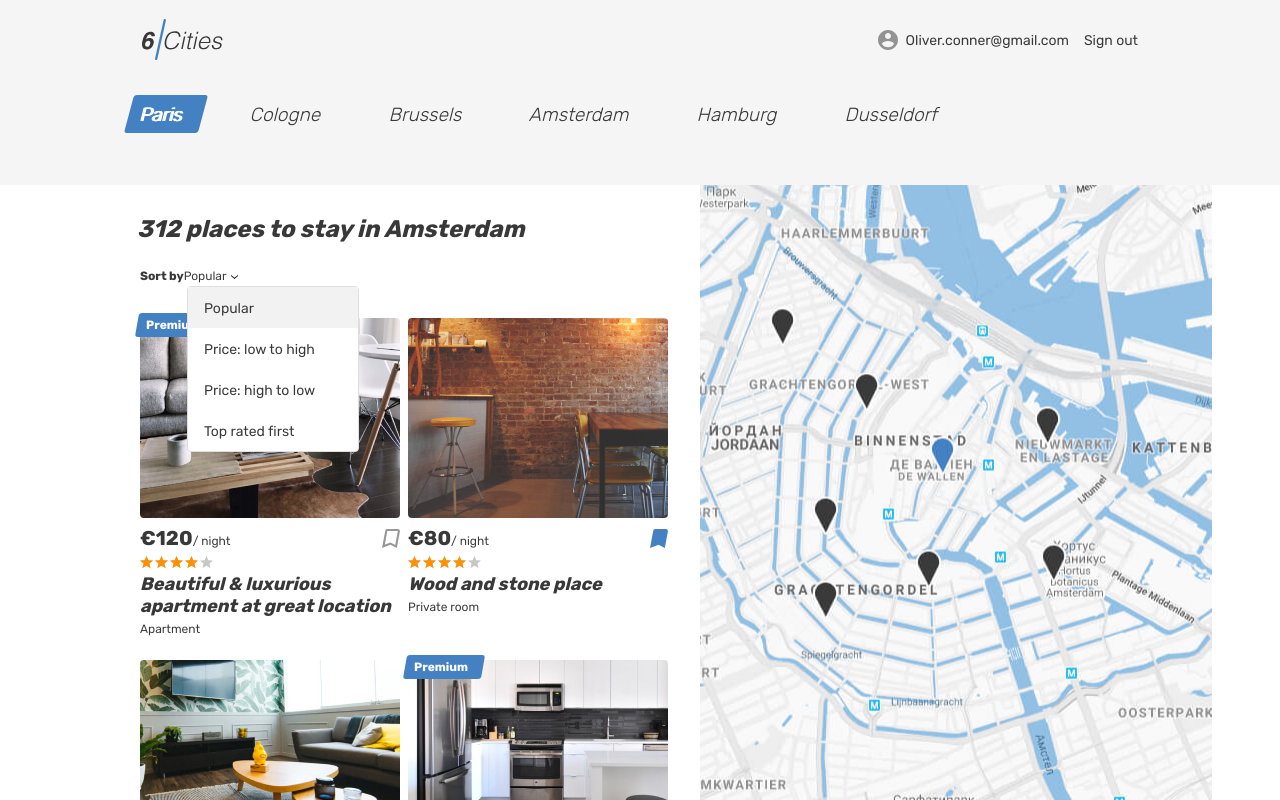
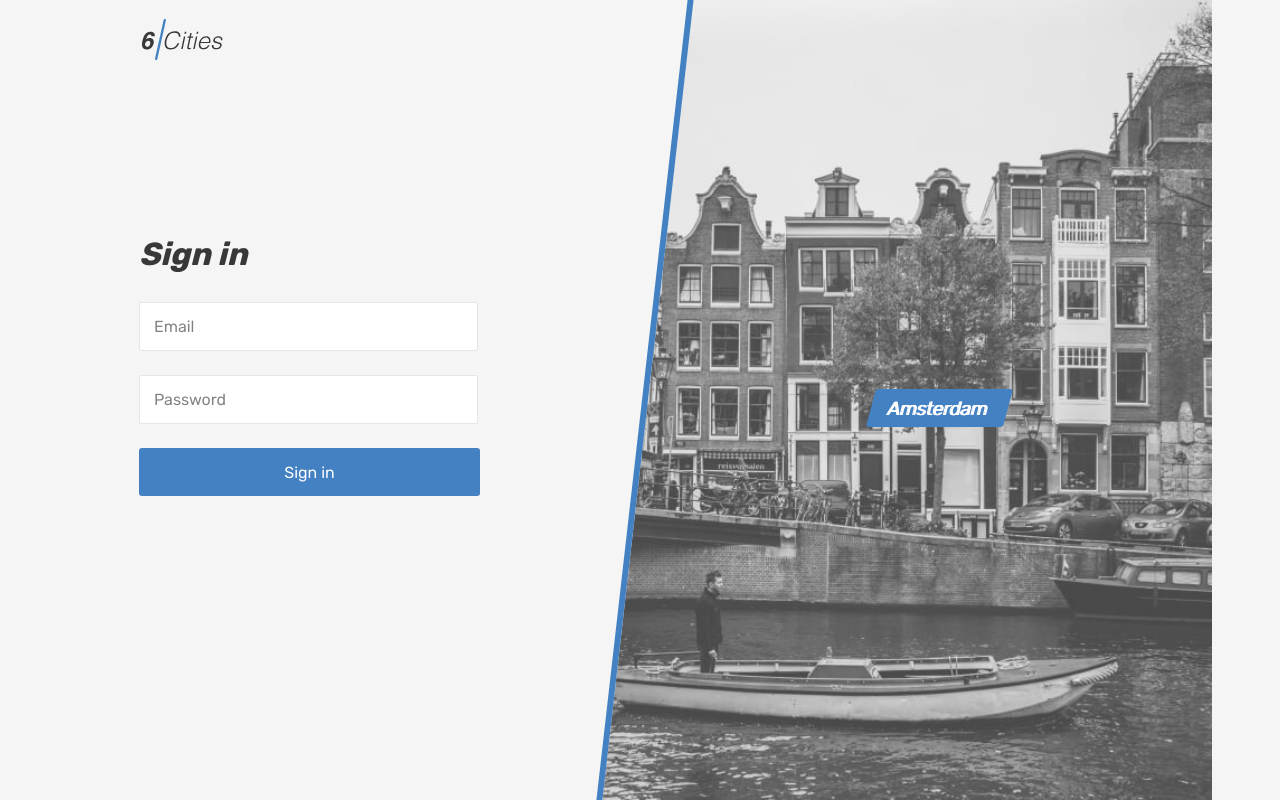
Before and after one commit to kalaganov5/465875-six-cities-9, a React (Create React App) app in the folder project/: page / in a window 1280 px wide. Built offline with nearby package versions, Linux system fonts and the light colour scheme.

Commit message:
WIP страница авторизации

```diff
--- a/project/src/components/app/app.tsx
+++ b/project/src/components/app/app.tsx
@@ -1,15 +1,40 @@
+import Header from '../header/header';
 import PageMain from '../page-main/page-main';
+import AuthScreen from '../auth-screen/auth-screen';
+
+export const CurrentLocation = {
+  MAIN: 'MAIN',
+  LOGIN: 'LOGIN',
+};
 
 type appProps = {
+  currentLocation: string,
   userEmail: string,
 }
 
-function App({userEmail}: appProps): JSX.Element {
-  return (
-    <PageMain
-      userEmail={userEmail}
-    />
-  );
+function App({currentLocation, userEmail}: appProps): JSX.Element {
+  // eslint-disable-next-line no-console
+  console.log(currentLocation);
+  const isLoginScreen = CurrentLocation.LOGIN === currentLocation;
+  switch (currentLocation) {
+    case CurrentLocation.LOGIN:
+      return (
+        <div className="page page--gray page--login">
+          <Header userEmail={userEmail} isLoginScreen={isLoginScreen}/>
+          <main className="page__main page__main--login">
+            <div className="page__login-container container">
+              <AuthScreen />
+            </div>
+          </main>
+        </div>
+      );
+    default:
+      return (
+        <PageMain
+          userEmail={userEmail}
+        />
+      );
+  }
 }
 
 export default App;
--- /dev/null
+++ b/project/src/components/auth-screen/auth-screen.tsx
@@ -0,0 +1,29 @@
+function AuthScreen(): JSX.Element {
+  return (
+    <>
+      <section className="login">
+        <h1 className="login__title">Sign in</h1>
+        <form className="login__form form" action="#" method="post">
+          <div className="login__input-wrapper form__input-wrapper">
+            <label className="visually-hidden">E-mail</label>
+            <input className="login__input form__input" type="email" name="email" placeholder="Email" required />
+          </div>
+          <div className="login__input-wrapper form__input-wrapper">
+            <label className="visually-hidden">Password</label>
+            <input className="login__input form__input" type="password" name="password" placeholder="Password" required />
+          </div>
+          <button className="login__submit form__submit button" type="submit">Sign in</button>
+        </form>
+      </section>
+      <section className="locations locations--login locations--current">
+        <div className="locations__item">
+          <a className="locations__item-link" href="/">
+            <span>Amsterdam</span>
+          </a>
+        </div>
+      </section>
+    </>
+  );
+}
+
+export default AuthScreen;
--- a/project/src/components/header/header.tsx
+++ b/project/src/components/header/header.tsx
@@ -1,10 +1,11 @@
 import AuthMenu from './auth-menu/auth-menu';
 
 type headerProps = {
+  isLoginScreen: boolean,
   userEmail: string
 }
 
-function Header({userEmail}: headerProps): JSX.Element {
+function Header({isLoginScreen, userEmail}: headerProps): JSX.Element {
   return (
     <header className="header">
       <div className="container">
@@ -14,7 +15,7 @@ function Header({userEmail}: headerProps): JSX.Element {
               <img className="header__logo" src="img/logo.svg" alt="6 cities logo" width="81" height="41" />
             </a>
           </div>
-          <AuthMenu userEmail={userEmail} />
+          {isLoginScreen ? '' : <AuthMenu userEmail={userEmail} />}
         </div>
       </div>
     </header>
--- a/project/src/index.tsx
+++ b/project/src/index.tsx
@@ -1,13 +1,18 @@
 import React from 'react';
 import ReactDOM from 'react-dom';
-import App from './components/app/app';
+import App, {CurrentLocation} from './components/app/app';
 
 const Settings = {
-  USER_EMAIL: 'Oliver.conner@gmail.com',
+  USER_EMAIL: '',
 };
+
+const currentLocation = CurrentLocation.LOGIN;
 
 ReactDOM.render(
   <React.StrictMode>
-    <App userEmail = {Settings.USER_EMAIL} />
+    <App
+      userEmail = {Settings.USER_EMAIL}
+      currentLocation = {currentLocation}
+    />
   </React.StrictMode>,
   document.getElementById('root'));
```
Also changed, not shown: project/src/components/header/auth-menu/menu.tsx (deleted, +0 -28 lines).
